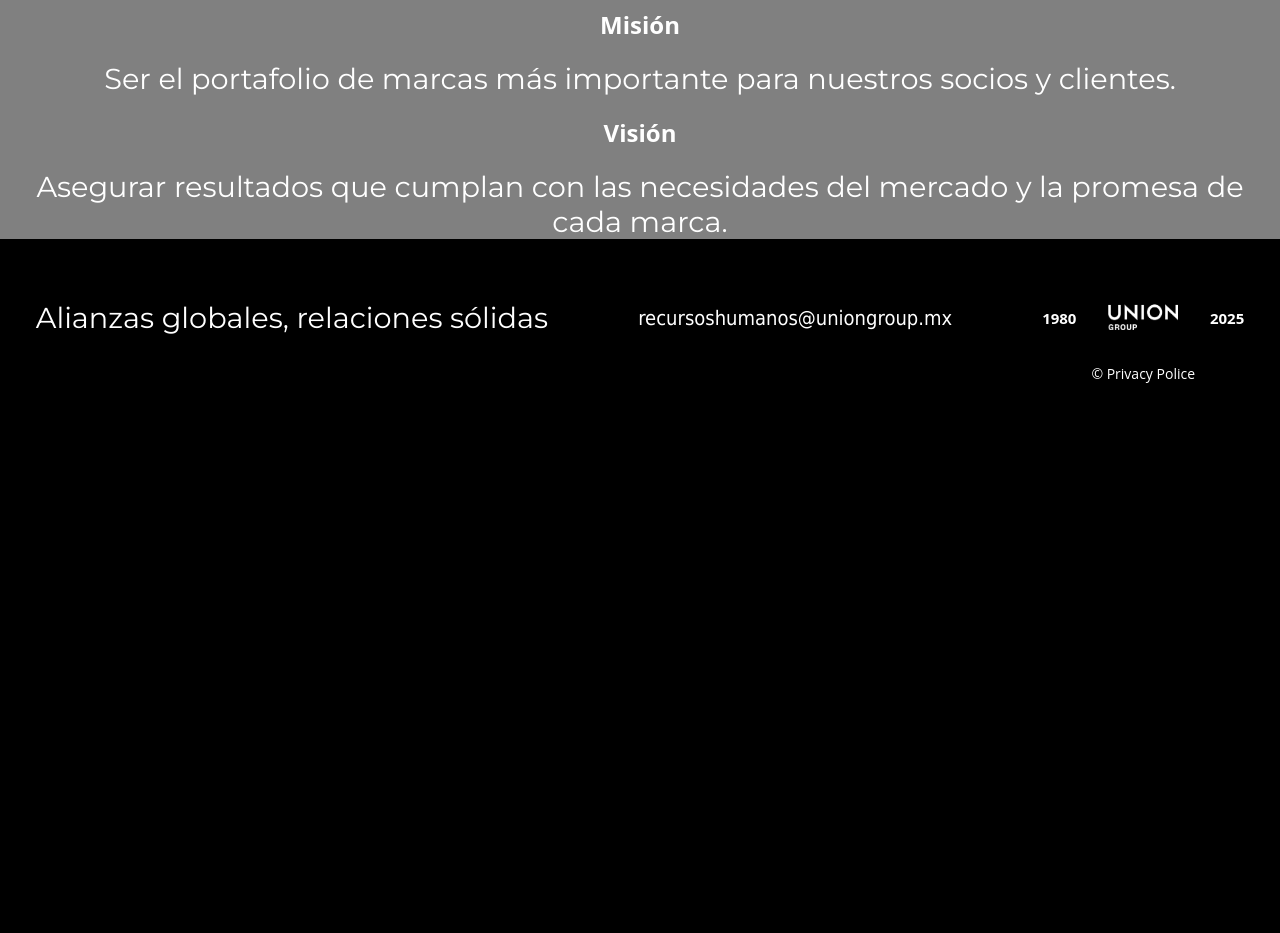
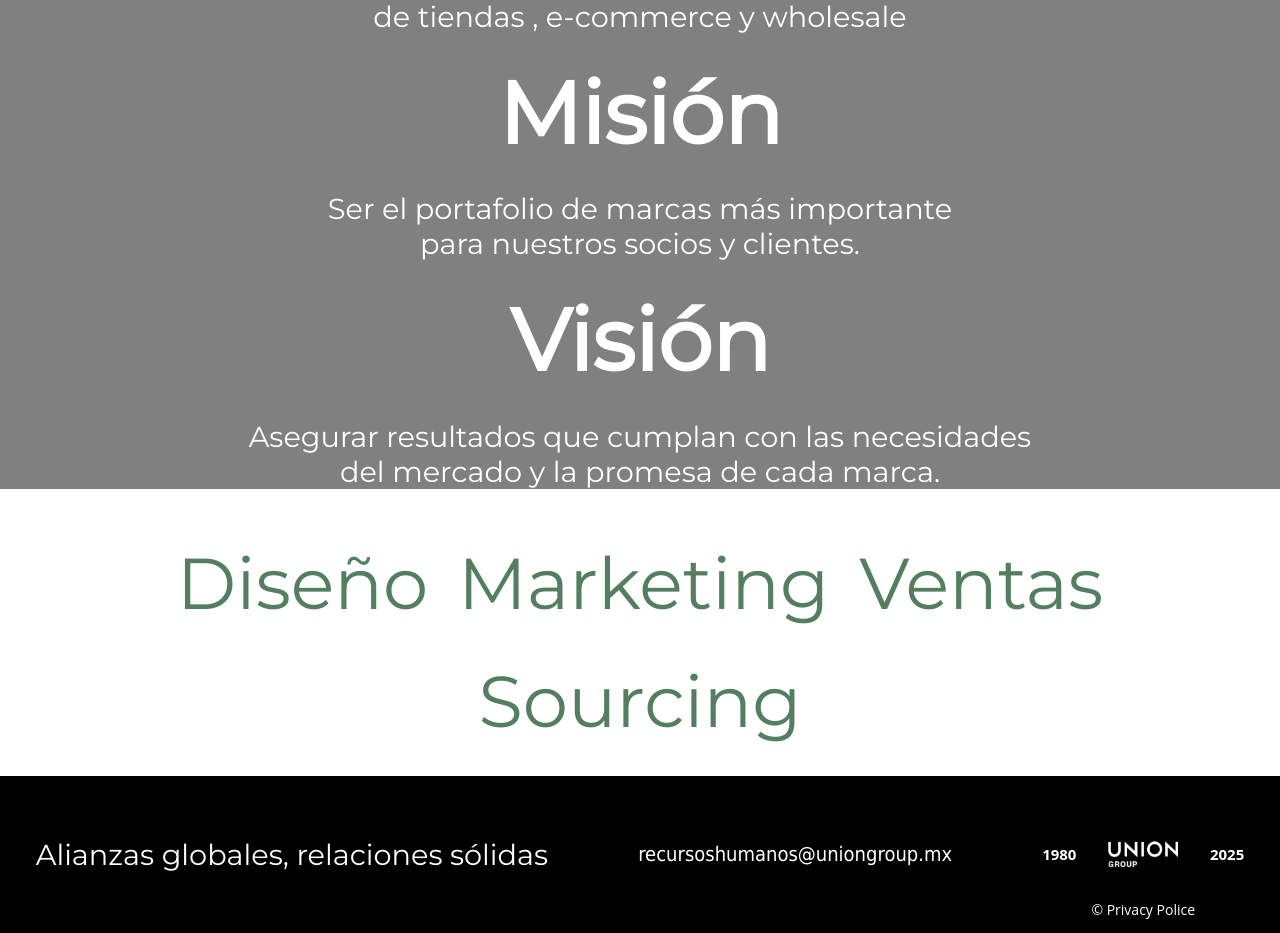
Before and after one commit to kevingiba06/UNIONGROUP, a React (Create React App) app in the folder uniongroup/: page /que-hacemos in a window 1280 px wide. Shown: the part 353-1286 px from the top of the page. Before the commit the page ends 800 px from the top, so only its background shows below. Built offline with nearby package versions, Linux system fonts and the light colour scheme.

Commit message:
Se agregaron links a los logos de la pagina principal y se continuo  con la pagina de que hacemos

```diff
--- a/uniongroup/src/HomePage.jsx
+++ b/uniongroup/src/HomePage.jsx
@@ -36,6 +36,27 @@ const slides = [
 function HomePage() {
     const currentYear = new Date().getFullYear();
     const [currentIndex, setCurrentIndex] = useState(0);
+    const logosConLinks = [
+        { logo: logo_billa, url: 'https://www.billabong.com/' },
+        { logo: logo_roxy, url: 'https://www.roxy.com' },
+        { logo: logo_jlo, url: 'https://www.coppel.com/jennifer-lopez' },
+        { logo: logo_reebok, url: 'https://www.reebok.mx/' },
+        { logo: logo_members, url: 'https://membersonly.com/?srsltid=AfmBOooWCoqlp3cb10_EFUnchiRN3SksewJaDV50wj67fbbG3VPxLBfn' },
+        { logo: logo_nautica, url: 'https://nauticamexico.com/?srsltid=AfmBOooY1zCZ_s0-B8gnsORyl0yRRtOQaqPEC0-5gWK8I0IZWYpspzsK' },
+        { logo: logo_polo, url: 'https://www.coppel.com/york-team-polo-club' },
+        { logo: logo_umbro, url: 'https://www.umbro.com/es/' },
+        { logo: logo_jeep, url: 'https://www.jeep-outfitter.com/es_es' },
+        { logo: logo_rvca, url: 'https://www.rvca.com/?srsltid=AfmBOoqWGM-hcyKc7AgrkWr-61r2DBq4svbVgHd58ZuF57PDqWAYu5l5' },
+        { logo: logo_dc, url: 'https://dcshoes.mx/?gad_source=1&gad_campaignid=22331569632&gbraid=0AAAAA-bjNF6NzEnFgTKqIJeARzGNRTn6f&gclid=Cj0KCQjwxdXBBhDEARIsAAUkP6g06kUQSM9D5Guf38bLgXQDNGg8C2K7vnVfRZiN_WcNajviRbQRs78aAgk4EALw_wcB' },
+        { logo: logo_quicksilver, url: 'https://www.quiksilver.com/' },
+        { logo: logo_marvel, url: 'https://marvel.com' },
+        { logo: logo_disney, url: 'https://disney.com' },
+        { logo: logo_brook, url: 'https://www.brookstone.com/?srsltid=AfmBOoozHpln3v7gbJhrQ-HeTBlr7epk8wBs04DJ_AXd60uD0SP1pOnR' },
+        { logo: logo_helys, url: 'https://heelys.com/pages/mexico?srsltid=AfmBOorfYRog2uNPlh9o5jQ7cj63OUC3IcVIu1FyeuPVXSstgT2hZRur' },
+        { logo: logo_altec, url: 'https://www.alteclansing.com/collections/speakers?srsltid=AfmBOoqjFsu20_zJCSHP72PGcdbnU0mEpDYYOXe35S64zZqkuwcWWrnn' },
+        { logo: logo_shaq, url: 'https://shaq.com/pages/shaq-footwear' },
+        { logo: logo_cat, url: 'https://catfootwear.com.mx/?gad_source=1&gad_campaignid=21351108413&gbraid=0AAAAAoMoTsjrd2Qu9P7fM1NS666GVQA_E&gclid=Cj0KCQjwxdXBBhDEARIsAAUkP6gEqTm5BTdi91r1Fkh9tAJ6ff_T0c89mfl3xtJzxUuP2HRVmduR6TkaAgTGEALw_wcB' },
+    ];
 
     useEffect(() => {
         const interval = setInterval(() => {
@@ -70,7 +91,7 @@ function HomePage() {
                         {index === currentIndex && (
                             <>
                                 <div className="brand-button">{slide.botonTexto}</div>
-                                                                {/* Íconos dinámicos por slide */}
+                                {/* Íconos dinámicos por slide */}
                                 {slide.icons && slide.icons.map((icon, i) => (
                                     <img
                                         key={i}
@@ -87,9 +108,10 @@ function HomePage() {
 
                 <div className='svg-carousel'>
                     <div className='carousel-track'>
-                        {[logo_billa, logo_roxy, logo_jlo, logo_reebok, logo_members, logo_nautica, logo_polo, logo_umbro, logo_jeep, logo_rvca, logo_dc, logo_quicksilver, logo_marvel, logo_disney, logo_brook, logo_helys, logo_altec, logo_shaq, logo_cat,
-                        logo_billa, logo_roxy, logo_jlo, logo_reebok, logo_members, logo_nautica, logo_polo, logo_umbro, logo_jeep, logo_rvca, logo_dc, logo_quicksilver, logo_marvel, logo_disney, logo_brook, logo_helys, logo_altec, logo_shaq, logo_cat].map((logo, index) => (
-                            <img key={index} src={logo} alt={`logo-${index}`} className="carousel-logo" />
+                        {logosConLinks.concat(logosConLinks).map((item, index) => (
+                            <a key={index} href={item.url} target='_blank' rel='noopener noreferrer'>
+                                <img src={item.logo} alt={`logo-${index}`} className="carousel-logo" />
+                            </a>
                         ))}
                     </div>
                 </div>
--- a/uniongroup/src/Quehacemos.jsx
+++ b/uniongroup/src/Quehacemos.jsx
@@ -1,12 +1,30 @@
-import React from 'react';
+import React, { useState } from 'react';
 import { Link } from 'react-router-dom'; // Importa Link
 import './quehacemos.css';
 import backIcon from './assets/icons8-atras-48.png';
+import mapa_union from './assets/mapa_union.jpg';
 
 
 
 function Quehacemos() {
   const currentYear = new Date().getFullYear();
+  const [seleccion, setSeleccion] = useState(null);
+
+  const opciones = [
+    {
+      titulo: "Diseño",
+      descripcion: "Creamos conceptos de productos que se adaptan al mercado y tendencias actuales.",
+      imagen: "#"
+    },
+    { titulo: "Marketing", descripcion: "Desarrollamos campañas enfocadas en la identidad de cada marca." },
+    {
+      titulo: "Ventas",
+      descripcion: "Gestionamos ventas al por mayor, e-commerce y tiendas físicas.",
+      imagen: mapa_union
+    },
+    { titulo: "Sourcing", descripcion: "Identificamos y gestionamos proveedores confiables globalmente." }
+  ];
+
   return (
     <div className="home-container">
       <div className="logo-text">
@@ -20,25 +38,70 @@ function Quehacemos() {
           </Link>
         </div>
       </div>
-        <div className='center'>
+      <div className='center'>
         <h1 className='title'>
           Que hacemos
         </h1>
-        <div className='subtitle'>
-          Gestión de Marcas Globales,<br></br>
-          Desarrollo y diseño de productos, Sourcing, Licencias, Marketing y Ventas a través de tiendas , e-commerce y wholesale
+        <div className='info'>
+          Gestión de Marcas Globales, Desarrollo<br />
+          y diseño de productos, Sourcing,<br />
+          Licencias, Marketing y Ventas a través<br />
+          de tiendas , e-commerce y wholesale
         </div>
-        <h2 className='subtitle'>
+        <h2 className='title'>
           Misión
         </h2>
         <div className='info'>
-          Ser el portafolio de marcas más importante para nuestros socios y clientes.
+          Ser el portafolio de marcas más importante<br />
+          para nuestros socios y clientes.
         </div>
-        <h2 className='subtitle'>
+        <h2 className='title'>
           Visión
         </h2>
         <div className='info'>
-          Asegurar resultados que cumplan con las necesidades del mercado y la promesa de cada marca.
+          Asegurar resultados que cumplan con las necesidades<br />
+          del mercado y la promesa de cada marca.
+        </div>
+      </div>
+      <div className='center2'>
+        <div className='subtitle'>
+          <div className="selector-container">
+            {opciones.map((item, index) => (
+              <div
+                key={index}
+                className="selector-opcion"
+                onClick={() => setSeleccion(item)} // Al hacer clic, cambia el estado
+                style={{
+                  cursor: 'pointer',
+                  margin: '5px',
+                  color: '#537e5f',
+                }}
+              >
+                {item.titulo}
+              </div>
+            ))}
+          </div>
+        </div>
+      </div>
+
+      <div className='center3'>
+        <div className='info'>
+          {seleccion && (
+            <div className="contenido-seleccionado" style={{ marginTop: '20px' }}>
+              <h3>{seleccion.titulo}</h3>
+              <p>{seleccion.descripcion}</p>
+            </div>
+          )}
+        </div>
+        <div className='image'>
+          {seleccion && seleccion.imagen && (
+            <img
+              src={seleccion.imagen}
+              alt={seleccion.titulo}
+              className="imagen-seleccion"
+              style={{ maxWidth: '300px', height: 'auto', borderRadius: '10px' }}
+            />
+          )}
         </div>
       </div>
 
--- a/uniongroup/src/quehacemos.css
+++ b/uniongroup/src/quehacemos.css
@@ -64,9 +64,36 @@
   background-color: #808080;
 }
 
+.center2 {
+  display: flex;
+  flex-direction: row;
+  align-items: center;
+  justify-content: center;
+  background-color: #fff;
+}
+
+.center3 {
+  display: flex;
+  flex-direction: row;
+  /* ← Apila los hijos verticalmente */
+  align-items: center;
+  /* ← Centra horizontalmente */
+  justify-content: center;
+  margin-top: 0%;
+  background-color: #808080;
+}
+
 .title {
   display: flex;
   font-size: 540%;
+  color: #fff;
+  margin: 2%;
+  font-family: 'Montserrat', sans-serif;
+}
+
+.subtitle {
+  display: flex;
+  font-size: 450%;
   color: #fff;
   margin: 2%;
   font-family: 'Montserrat', sans-serif;
@@ -105,3 +132,16 @@
   margin-top: 20%;
   font-size: 14px;
 }
+
+.selector-container {
+  display: flex;
+  flex-direction: row;
+  /* Alinea horizontalmente */
+  justify-content: center;
+  /* Centra horizontalmente */
+  flex-wrap: wrap;
+  /* Permite que se muevan a la siguiente línea si no caben */
+  gap: 20px;
+  /* Espaciado entre botones */
+  margin-top: 20px;
+}
--- a/uniongroup/src/styleshome.css
+++ b/uniongroup/src/styleshome.css
@@ -230,7 +230,7 @@
   z-index: 5;
   display: flex;
   justify-content: center;
-  pointer-events: none;
+  pointer-events: auto;
 }
 
 .carousel-track {
```
Also changed, not shown: uniongroup/src/assets/mapa_union.jpg (added).
